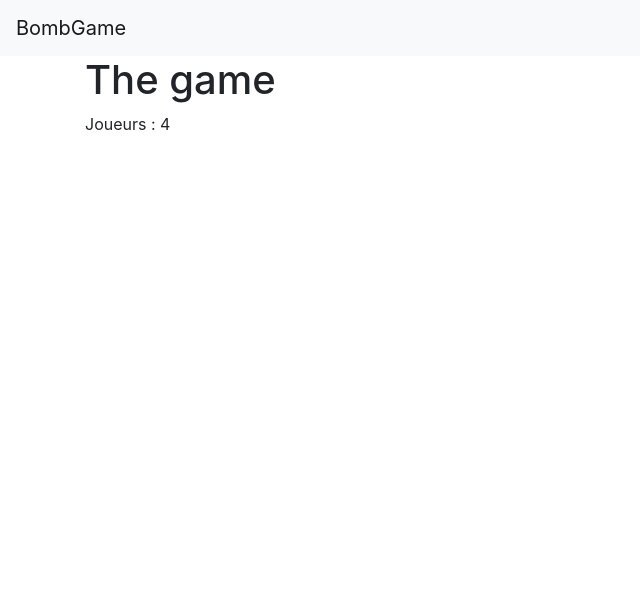
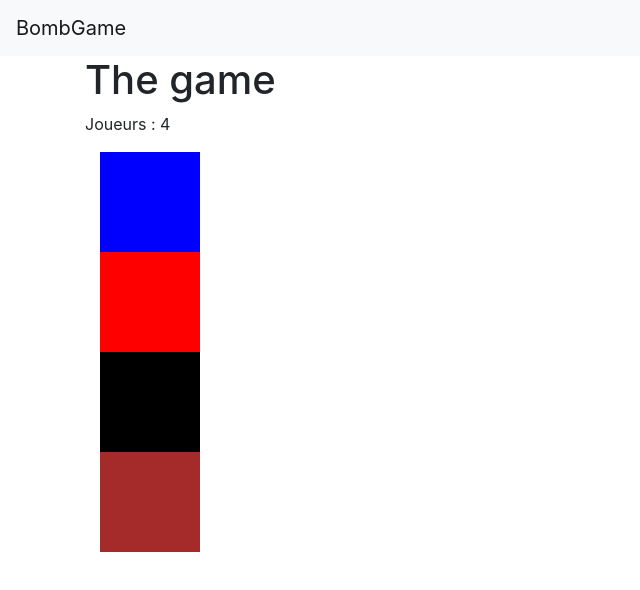
Before and after one commit to louiszgn/BombGame, an Angular app: page /game/4 in a window 1280 px wide. Shown: the top 590 px of the page, without its empty margins (0-640 px from the left). Built offline with nearby package versions, Linux system fonts and the light colour scheme.

Commit message:
Distrib carte + Début affichage

```diff
--- a/src/app/game/game.component.html
+++ b/src/app/game/game.component.html
@@ -1,5 +1,5 @@
 <h1>{{ title }}</h1>
 <p>Joueurs : {{nbJoueurs}}</p>
 
-<div class="col-12">
+<div id="game-container" class="col-12">
 </div>
--- a/src/app/game/game.component.ts
+++ b/src/app/game/game.component.ts
@@ -41,6 +41,7 @@ export class GameComponent implements OnInit {
     this.addJoueur(gamePlayers);
     this.addCarte(gameCards);
     this.distribCarte();
+    this.game();
 
   }
 
@@ -68,7 +69,6 @@ export class GameComponent implements OnInit {
 
   let carteDeminage: number = Math.floor(gameCards*0.25);
   let carteLeurre: number = gameCards - (carteDeminage+1);
-  let carteBombe: number = 1;
   var i:number ;
 
   for( i=carteDeminage ; i> 0 ; i-- ) {
@@ -90,10 +90,21 @@ export class GameComponent implements OnInit {
     this.joueurs.forEach(element => {
       let i: number;
       for(i = 5; i>0;i--){
-        element.addCarte(this.deck.shift());
+        let min = 0;
+        let max = this.deck.length - 1;
+        let rand = Math.floor(Math.random() * (max - min +1) + min);
+        element.addCarte(this.deck[rand]);
+        this.deck.splice(rand, 1);
       }
-      alert(element.JoueurNumber+'  '+ element.returnCarte());
-      alert(this.deck);
+      console.log(element.deck);
+    });
+  }
+
+  public game(){
+    let numJoueur: number = 1;
+
+    this.joueurs.forEach(element => {
+      document.getElementById("game-container").innerHTML += '<div id="'+element.JoueurNumber+'" class="div-joueur col-4 border-1"></div>';
     });
   }
 }
--- a/src/app/joueur.ts
+++ b/src/app/joueur.ts
@@ -1,7 +1,7 @@
 import { Carte } from './carte';
 
 export class Joueur {
-    constructor(public team?: string,public JoueurNumber?: number ,public role?: boolean) { }
+    constructor(public team?: string, public JoueurNumber?: number, public role?: boolean) { }
 
     deck: Array<Carte>= new Array<Carte>();
 
--- a/src/styles.css
+++ b/src/styles.css
@@ -1,2 +1,15 @@
 /* You can add global styles to this file, and also import other style files */
 @import '~bootstrap/dist/css/bootstrap.min.css';
+
+/***** Game *****/
+.div-joueur {
+    width: 100px;
+    height: 100px;
+}
+.div-joueur:nth-child(1) { background-color: blue; }
+.div-joueur:nth-child(2) { background-color: red; }
+.div-joueur:nth-child(3) { background-color: black; }
+.div-joueur:nth-child(4) { background-color: brown; }
+.div-joueur:nth-child(5) { background-color: pink; }
+.div-joueur:nth-child(6) { background-color: yellow; }
+/***** Fin Game *****/
```
